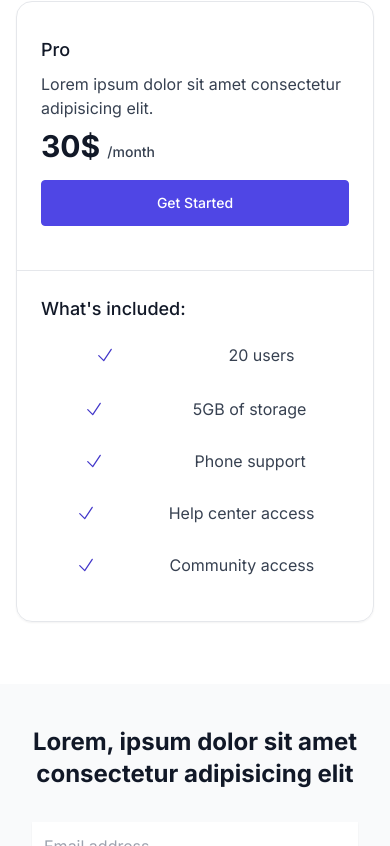
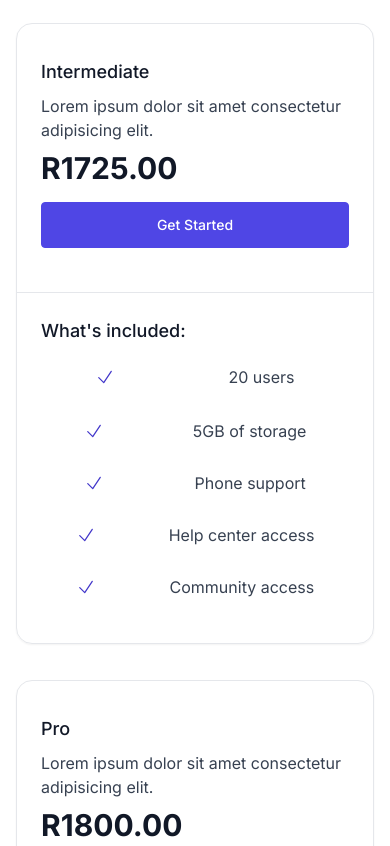
Before and after one commit to DFBlok/landing-page, a Next.js app: page / in a window 390 px wide. Shown: the part 5598-6444 px from the top of the page. Built offline with nearby package versions, Linux system fonts and the light colour scheme.

Commit message:
price planning

```diff
--- a/app/layout.tsx
+++ b/app/layout.tsx
@@ -1,22 +1,22 @@
-import type { Metadata } from 'next'
-import { Inter } from 'next/font/google'
-import './globals.css'
+import type { Metadata } from "next";
+import { Inter } from "next/font/google";
+import "./globals.css";
 
-const inter = Inter({ subsets: ['latin'] })
+const inter = Inter({ subsets: ["latin"] });
 
 export const metadata: Metadata = {
-  title: 'Create Next App',
-  description: 'Generated by create next app',
-}
+  title: "Velisa Africa Academy - Landing Page",
+  description: "Generated by Next app",
+};
 
 export default function RootLayout({
   children,
 }: {
-  children: React.ReactNode
+  children: React.ReactNode;
 }) {
   return (
     <html lang="en">
       <body className={inter.className}>{children}</body>
     </html>
-  )
+  );
 }
--- a/components/PricePlan/PricePlan.tsx
+++ b/components/PricePlan/PricePlan.tsx
@@ -7,7 +7,7 @@ const PricePlan = () => {
         <div className="divide-y divide-gray-200 rounded-2xl border border-gray-200 shadow-sm">
           <div className="p-6 sm:px-8">
             <h2 className="text-lg font-medium text-gray-900">
-              Starter
+              Beginner
               <span className="sr-only">Plan</span>
             </h2>
 
@@ -18,10 +18,10 @@ const PricePlan = () => {
             <p className="mt-2 sm:mt-4">
               <strong className="text-3xl font-bold text-gray-900 sm:text-4xl">
                 {" "}
-                20${" "}
+                R2,875.00{" "}
               </strong>
 
-              <span className="text-sm font-medium text-gray-700">/month</span>
+              {/* <span className="text-sm font-medium text-gray-700">/month</span> */}
             </p>
 
             <a
@@ -158,6 +158,138 @@ const PricePlan = () => {
         <div className="divide-y divide-gray-200 rounded-2xl border border-gray-200 shadow-sm">
           <div className="p-6 sm:px-8">
             <h2 className="text-lg font-medium text-gray-900">
+              Intermediate
+              <span className="sr-only">Plan</span>
+            </h2>
+
+            <p className="mt-2 text-gray-700">
+              Lorem ipsum dolor sit amet consectetur adipisicing elit.
+            </p>
+
+            <p className="mt-2 sm:mt-4">
+              <strong className="text-3xl font-bold text-gray-900 sm:text-4xl">
+                {" "}
+                R1725.00{" "}
+              </strong>
+
+              {/* <span className="text-sm font-medium text-gray-700">/month</span> */}
+            </p>
+
+            <a
+              className="mt-4 block rounded border border-indigo-600 bg-indigo-600 px-12 py-3 text-center text-sm font-medium text-white hover:bg-transparent hover:text-indigo-600 focus:outline-none focus:ring active:text-indigo-500 sm:mt-6"
+              href="#"
+            >
+              Get Started
+            </a>
+          </div>
+
+          <div className="p-6 sm:px-8">
+            <p className="text-lg font-medium text-gray-900 sm:text-xl">
+              What&apos;s included:
+            </p>
+
+            <ul className="mt-2 space-y-2 sm:mt-4">
+              <li className="flex items-center gap-1">
+                <svg
+                  xmlns="http://www.w3.org/2000/svg"
+                  fill="none"
+                  viewBox="0 0 24 24"
+                  strokeWidth="1.5"
+                  stroke="currentColor"
+                  className="size-5 text-indigo-700"
+                >
+                  <path
+                    strokeLinecap="round"
+                    strokeLinejoin="round"
+                    d="M4.5 12.75l6 6 9-13.5"
+                  />
+                </svg>
+
+                <span className="text-gray-700"> 20 users </span>
+              </li>
+
+              <li className="flex items-center gap-1">
+                <svg
+                  xmlns="http://www.w3.org/2000/svg"
+                  fill="none"
+                  viewBox="0 0 24 24"
+                  strokeWidth="1.5"
+                  stroke="currentColor"
+                  className="size-5 text-indigo-700"
+                >
+                  <path
+                    strokeLinecap="round"
+                    strokeLinejoin="round"
+                    d="M4.5 12.75l6 6 9-13.5"
+                  />
+                </svg>
+
+                <span className="text-gray-700"> 5GB of storage </span>
+              </li>
+
+              <li className="flex items-center gap-1">
+                <svg
+                  xmlns="http://www.w3.org/2000/svg"
+                  fill="none"
+                  viewBox="0 0 24 24"
+                  strokeWidth="1.5"
+                  stroke="currentColor"
+                  className="size-5 text-indigo-700"
+                >
+                  <path
+                    strokeLinecap="round"
+                    strokeLinejoin="round"
+                    d="M4.5 12.75l6 6 9-13.5"
+                  />
+                </svg>
+
+                <span className="text-gray-700"> Phone support </span>
+              </li>
+
+              <li className="flex items-center gap-1">
+                <svg
+                  xmlns="http://www.w3.org/2000/svg"
+                  fill="none"
+                  viewBox="0 0 24 24"
+                  strokeWidth="1.5"
+                  stroke="currentColor"
+                  className="size-5 text-indigo-700"
+                >
+                  <path
+                    strokeLinecap="round"
+                    strokeLinejoin="round"
+                    d="M4.5 12.75l6 6 9-13.5"
+                  />
+                </svg>
+
+                <span className="text-gray-700"> Help center access </span>
+              </li>
+
+              <li className="flex items-center gap-1">
+                <svg
+                  xmlns="http://www.w3.org/2000/svg"
+                  fill="none"
+                  viewBox="0 0 24 24"
+                  strokeWidth="1.5"
+                  stroke="currentColor"
+                  className="size-5 text-indigo-700"
+                >
+                  <path
+                    strokeLinecap="round"
+                    strokeLinejoin="round"
+                    d="M4.5 12.75l6 6 9-13.5"
+                  />
+                </svg>
+
+                <span className="text-gray-700"> Community access </span>
+              </li>
+            </ul>
+          </div>
+        </div>
+        {/* //tier 3 */}
+        <div className="divide-y divide-gray-200 rounded-2xl border border-gray-200 shadow-sm">
+          <div className="p-6 sm:px-8">
+            <h2 className="text-lg font-medium text-gray-900">
               Pro
               <span className="sr-only">Plan</span>
             </h2>
@@ -169,10 +301,10 @@ const PricePlan = () => {
             <p className="mt-2 sm:mt-4">
               <strong className="text-3xl font-bold text-gray-900 sm:text-4xl">
                 {" "}
-                30${" "}
+                R1800.00{" "}
               </strong>
 
-              <span className="text-sm font-medium text-gray-700">/month</span>
+              {/* <span className="text-sm font-medium text-gray-700">/month</span> */}
             </p>
 
             <a
```
Also changed, not shown: public/study/online-learning.jpg (renamed from public/online-learning.jpg).
